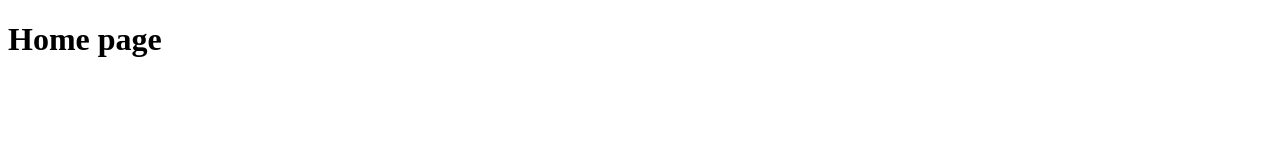
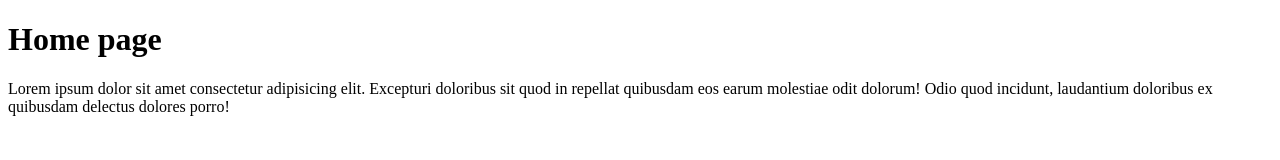
Before and after one commit to lgmaciel/paginateste01, a plain HTML site: page index.html in a window 1280 px wide. Drawn offline with Linux system fonts and the light colour scheme.

Commit message:
Escrevi uma introdução

```diff
--- a/index.html
+++ b/index.html
@@ -7,5 +7,6 @@
 </head>
 <body>
     <h1>Home page</h1>
+    <p>Lorem ipsum dolor sit amet consectetur adipisicing elit. Excepturi doloribus sit quod in repellat quibusdam eos earum molestiae odit dolorum! Odio quod incidunt, laudantium doloribus ex quibusdam delectus dolores porro!</p>
 </body>
 </html>
```
